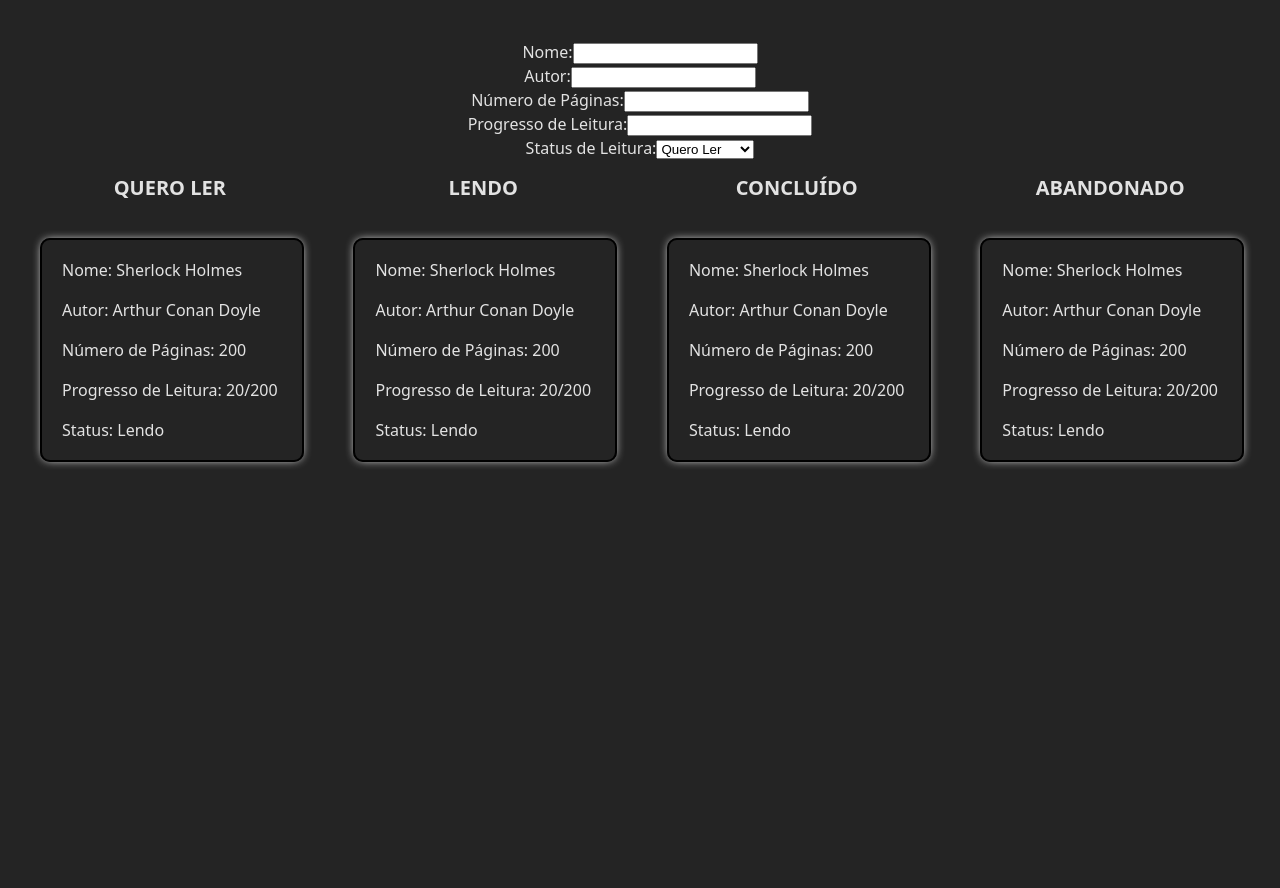
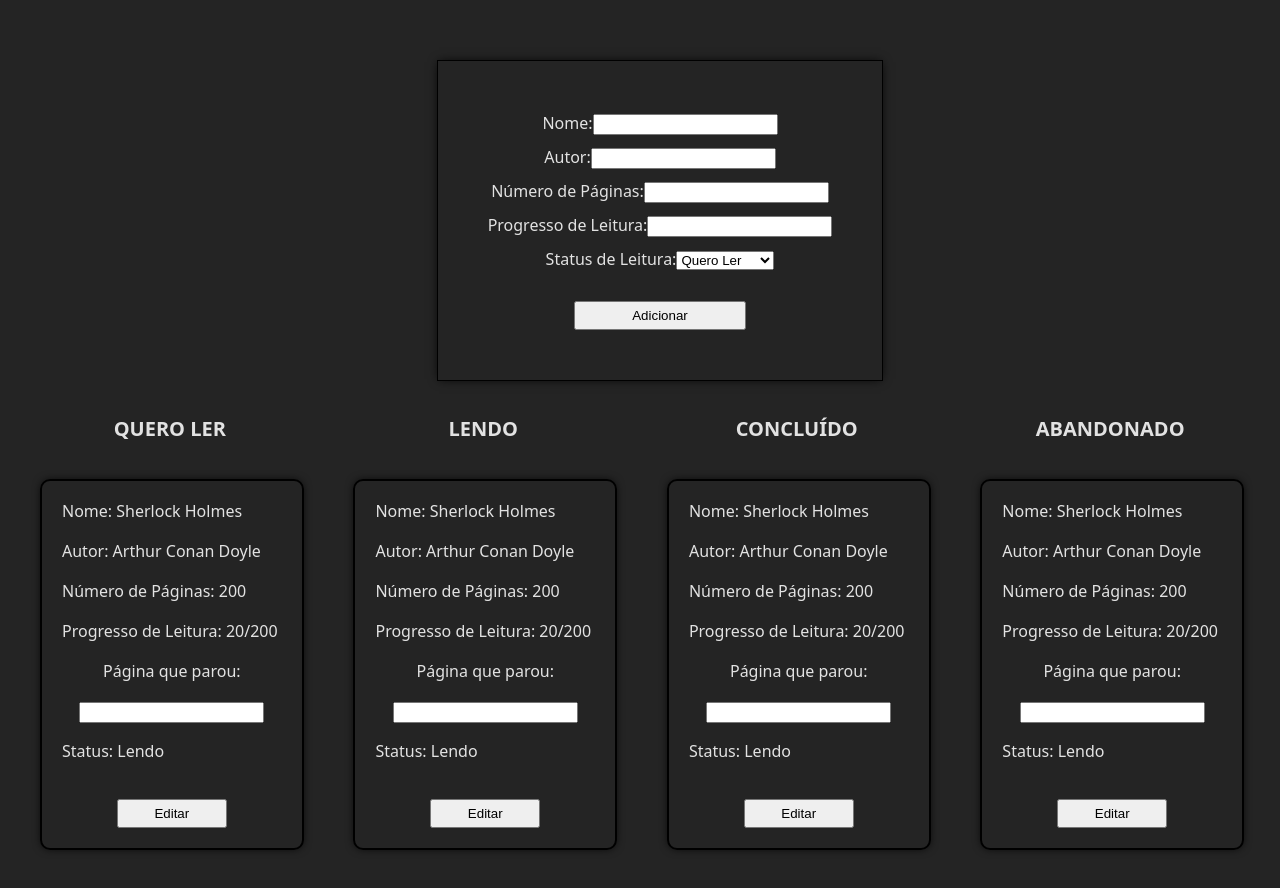
Before and after one commit to ufjf-dcc207/ufjf-dcc207-2024-3-a-trb3-matheusribeiro, a React (Vite) app: page / in a window 1280 px wide. Before the commit the page ends 800 px from the top, so only its background shows below. Built offline with nearby package versions, Linux system fonts and the light colour scheme.

Commit message:
adiciona estilização no form e livro

```diff
--- a/src/components/Adiciona.css
+++ b/src/components/Adiciona.css
@@ -0,0 +1,24 @@
+.containerForm{
+    display: flex;
+    justify-content: center;
+    align-items: center;
+    width: 100%;
+    padding: 20px;
+}
+
+.form{
+    display: flex;
+    flex-direction: column;
+    justify-content: center;
+    align-items: center;
+    gap: 10px;
+    border: 1px solid black;
+    padding: 50px;
+    box-shadow: 0px 0px 10px -2px black;
+}
+
+button{
+    padding: 5px;
+    width: 50%;
+    margin-top: 20px;
+}
--- a/src/components/Adiciona.tsx
+++ b/src/components/Adiciona.tsx
@@ -2,24 +2,24 @@ import "./Adiciona.css";
 
 export default function Adiciona() {
   return (
-    <div>
-      <div>
+    <div className="containerForm">
       <form action="post">
+        <div className="form">
           <div>
             <label htmlFor="nome">Nome:</label>
-            <input id="nome" type="text"/>
+            <input id="nome" type="text" />
           </div>
           <div>
             <label>Autor:</label>
-            <input id="autor" type="text"/>
+            <input id="autor" type="text" />
           </div>
           <div>
             <label>Número de Páginas:</label>
-            <input id="paginas" type="number" min={0}/>
+            <input id="paginas" type="number" min={0} />
           </div>
           <div>
             <label>Progresso de Leitura:</label>
-            <input id="progresso" type="number" min={0}/>
+            <input id="progresso" type="number" min={0} />
           </div>
           <div>
             <label htmlFor="status">Status de Leitura:</label>
@@ -30,8 +30,9 @@ export default function Adiciona() {
               <option value="abandonado">Abandonado</option>
             </select>
           </div>
+          <button type="submit">Adicionar</button>
+        </div>
       </form>
-      </div>
     </div>
   );
 }
--- a/src/components/Livro.css
+++ b/src/components/Livro.css
@@ -2,12 +2,12 @@
     border: 2px solid black;
     border-radius: 10px;
     width: 100%;
-    box-shadow: 0px 0px 10px -2px white;
+    box-shadow: 0px 0px 10px -2px black;
     margin-top: 50px;
 }
 
 .textoContainer{
-    padding: 2px 20px 2px 20px;
+    padding: 2px 20px 20px 20px;
 }
 
 .texto{
--- a/src/components/Livro.tsx
+++ b/src/components/Livro.tsx
@@ -1,15 +1,19 @@
-import './Livro.css'
+import "./Livro.css";
 
-export default function Livro(){
-    return(
-        <div className='livro'>
-            <div className='textoContainer'>
-                <p className='texto'>Nome: Sherlock Holmes</p>
-                <p className='texto'>Autor: Arthur Conan Doyle</p>
-                <p className='texto'>Número de Páginas: 200</p>
-                <p className='texto'>Progresso de Leitura: 20/200</p>
-                <p className='texto'>Status: Lendo</p>
-            </div>
-        </div>
-    )
+export default function Livro() {
+  return (
+    <div className="livro">
+      <div className="textoContainer">
+        <p className="texto">Nome: Sherlock Holmes</p>
+        <p className="texto">Autor: Arthur Conan Doyle</p>
+        <p className="texto">Número de Páginas: 200</p>
+        <p className="texto">Progresso de Leitura: 20/200</p>
+        <p>Página que parou: </p>
+        <input type="number" min={0} />
+        <p className="texto">Status: Lendo</p>
+
+        <button type="submit">Editar</button>
+      </div>
+    </div>
+  );
 }
```
Lines whose indentation alone changed are shown as unchanged.
